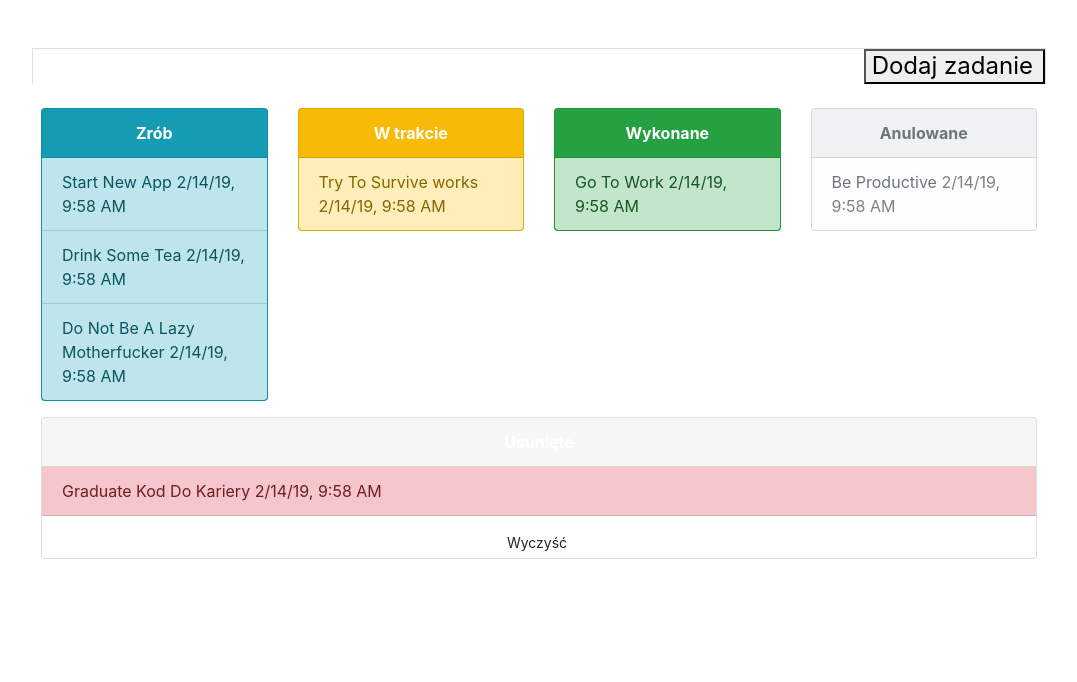
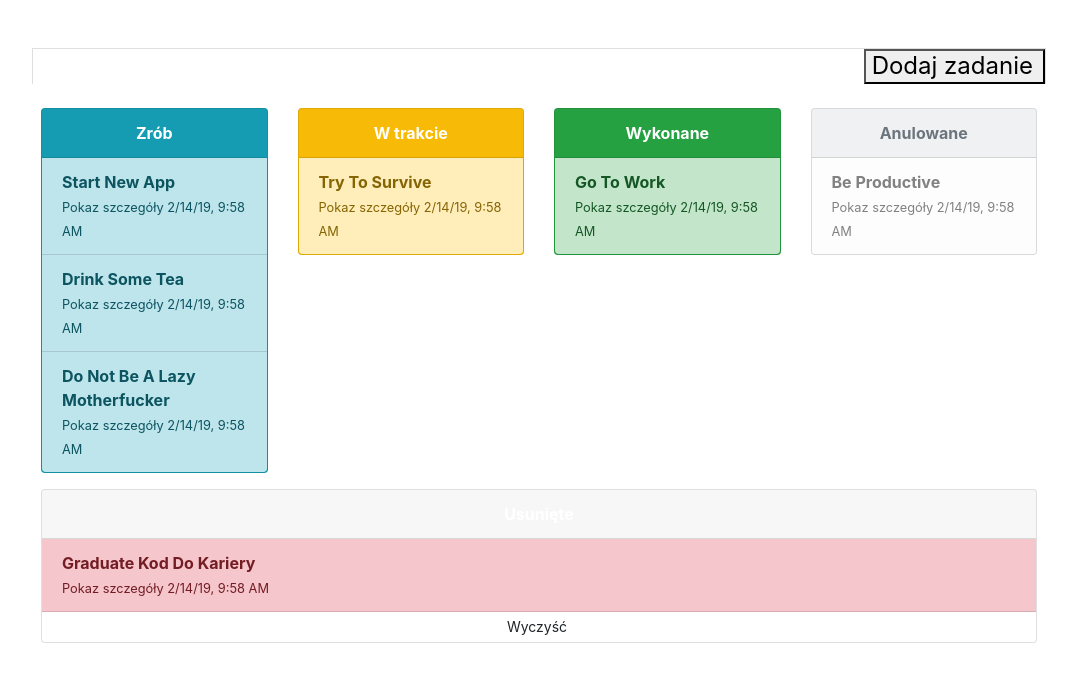
Before and after one commit to 5ocjal/Get-Things-Done, an Angular app: page / in a window 1280 px wide. Shown: the top 682 px of the page, without its empty margins (101-1178 px from the left). Built offline with nearby package versions, Linux system fonts and the light colour scheme; what angular-bootstrap-md would draw is missing.

Commit message:
typography improved

```diff
--- a/src/app/listview/listview.component.html
+++ b/src/app/listview/listview.component.html
@@ -60,8 +60,9 @@
             <cdk-drop class="listme list-group list-group-flush" #todoList [data]="todo"
               [connectedTo]="[doneList, cancelledList, progressList, deleteList]" (dropped)="drop($event)">
               <div class="list-group-item list-group-item-info" *ngFor="let item of todo" cdkDrag>
-                <mdb-card-text class="text-black"> {{ item.title | titlecase }} </mdb-card-text>
-                <mdb-card-text class="grey-text"> {{ item.dateAdded | date:'short' }}</mdb-card-text>
+                <dt class="sm-3"> {{ item.title | titlecase }} </dt>
+                <small class="grey-text"> Pokaz szczegóły</small>
+                <small class="grey-text"> {{ item.dateAdded | date:'short' }}</small>
               </div>
             </cdk-drop>
         </div>
@@ -75,9 +76,9 @@
           <cdk-drop class="listme list-group list-group-flush" #progressList [data]="progress"
             [connectedTo]="[todoList, cancelledList, doneList, deleteList]" (dropped)="drop($event)">
             <div class="list-group-item list-group-item-warning" *ngFor="let item of progress" cdkDrag>
-              <mdb-card-text class="text-black"> {{ item.title | titlecase }} </mdb-card-text>
-              <mdb-card-text class="text-black"> {{ item.note }} </mdb-card-text>
-              <mdb-card-text class="grey-text"> {{ item.dateAdded | date:'short' }}</mdb-card-text>
+              <dt class="sm-3"> {{ item.title | titlecase }} </dt>
+              <small class="grey-text"> Pokaz szczegóły</small>
+              <small class="grey-text"> {{ item.dateAdded | date:'short' }}</small>
             </div>
           </cdk-drop>
         </div>
@@ -91,8 +92,9 @@
           <cdk-drop class="listme list-group list-group-flush" #doneList [data]="done"
             [connectedTo]="[todoList, cancelledList, progressList, deleteList]" (dropped)="drop($event)">
             <div class="list-group-item list-group-item-success" *ngFor="let item of done" cdkDrag>
-              <mdb-card-text class="text-black"> {{ item.title | titlecase }} </mdb-card-text>
-              <mdb-card-text class="grey-text"> {{ item.dateAdded | date:'short' }}</mdb-card-text>
+              <dt class="sm-3"> {{ item.title | titlecase }} </dt>
+              <small class="grey-text"> Pokaz szczegóły</small>
+              <small class="grey-text"> {{ item.dateAdded | date:'short' }}</small>
             </div>
           </cdk-drop>
         </div>
@@ -106,8 +108,9 @@
           <cdk-drop class="listme list-group list-group-flush" #cancelledList [data]="cancelled"
             [connectedTo]="[todoList, progressList, doneList, deleteList]" (dropped)="drop($event)">
             <div class="list-group-item list-group-item-light" *ngFor="let item of cancelled" cdkDrag>
-              <mdb-card-text class="text-muted"> {{ item.title | titlecase }} </mdb-card-text>
-              <mdb-card-text class="grey-text"> {{ item.dateAdded | date:'short' }}</mdb-card-text>
+              <dt class="sm-3"> {{ item.title | titlecase }} </dt>
+              <small class="grey-text"> Pokaz szczegóły</small>
+              <small class="grey-text"> {{ item.dateAdded | date:'short' }}</small>
             </div>
           </cdk-drop>
         </div>
@@ -125,8 +128,9 @@
           <cdk-drop class="listme list-group list-group-flush" #deleteList [data]="delete"
             [connectedTo]="[todoList, doneList, cancelledList, progressList]" (dropped)="drop($event)">
             <div class="list-group-item list-group-item-danger" *ngFor="let item of delete" cdkDrag>
-              <mdb-card-text class="text-black"> {{ item.title | titlecase }} </mdb-card-text>
-              <mdb-card-text class="grey-text"> {{ item.dateAdded | date:'short' }}</mdb-card-text>
+              <dt class="sm-3"> {{ item.title | titlecase }} </dt>
+              <small class="grey-text"> Pokaz szczegóły</small>
+              <small class="grey-text"> {{ item.dateAdded | date:'short' }}</small>
             </div>
           </cdk-drop>
           <button (click)="clearList()" class="btn btn-red darken-3 btn-sm btn-block btn-red darken-3">
```
